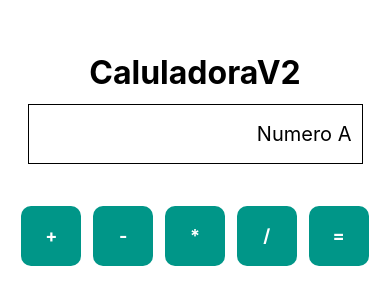
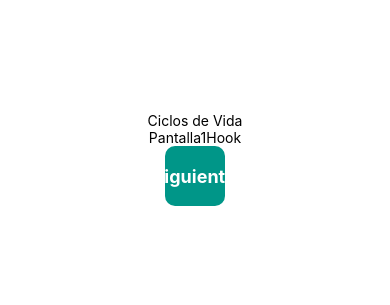
Before and after one commit to jmollericon/react-native-course, a React Native app: screen / in a window 390 px wide. Shown: the part 263-568 px from the top of the page. Built offline with nearby package versions, Linux system fonts and the light colour scheme.

Commit message:
cilos de vida react

```diff
--- a/App.js
+++ b/App.js
@@ -1,13 +1,12 @@
 import { StatusBar } from 'expo-status-bar';
 import React from 'react';
 import { StyleSheet, Text, View } from 'react-native';
-
-import CalculadoraV2 from './src/components/CalculadoraV2';
+import CiclosDeVida from './CiclosDeVida';
 
 export default function App() {
   return (
     <View style={styles.container}>
-      <CalculadoraV2 />
+      <CiclosDeVida />
       <StatusBar style="auto" />
     </View>
   );
--- /dev/null
+++ b/CiclosDeVida.js
@@ -0,0 +1,46 @@
+import React, { Component } from 'react'
+import { Text, StyleSheet, View } from 'react-native'
+import Pantalla1 from './Pantalla1'
+import Pantalla2 from "./Pantalla2";
+import Pantalla1Hook from "./Pantalla1Hook";
+import Pantalla2Hook from "./Pantalla2Hook";
+import ButtonCustom from "./src/components/ButtonCustom";
+
+
+export default class CiclosDeVida extends Component {
+  constructor(props) {
+    super(props);
+    this.state = {
+      pantalla1: true,
+    };
+    //console.log("constructor");
+  }
+  componentDidMount() {
+    //hacer peticiones al servidor
+    //alert("componentDidMount");
+  }
+  cambiarPantalla = () =>{
+    this.setState({
+        pantalla1: !this.state.pantalla1
+    })
+  }
+
+  render() {
+    return (
+      <View style={styles.container}>
+        <Text> Ciclos de Vida </Text>
+        {this.state.pantalla1 ? <Pantalla1Hook /> : <Pantalla2Hook />}
+        <ButtonCustom textButton="siguiente"
+        onPress={() => this.cambiarPantalla()} />
+      </View>
+    );
+  }
+}
+
+const styles = StyleSheet.create({
+    container:{
+        flex: 1,
+        justifyContent: "center",
+        alignItems: "center"
+    }
+})
--- /dev/null
+++ b/Pantalla1.js
@@ -0,0 +1,29 @@
+import React, { Component } from 'react'
+import { Text, StyleSheet, View } from 'react-native'
+
+export default class Pantalla1 extends Component {
+    constructor(props){
+        super(props);
+        this.state={
+
+        }
+        console.log("constructor Pantalla1");
+    }
+    componentDidMount(){
+        //llamar al servidor para traer los datos
+        console.log("componentDidMount Pantalla1");
+    }
+    componentWillUnmount(){
+        //descachear datos
+        console.log("componentWillUnmount Pantalla1");
+    }
+    render() {
+        return (
+          <View>
+            <Text> Pantalla1 </Text>
+          </View>
+        );
+    }
+}
+
+const styles = StyleSheet.create({})
--- /dev/null
+++ b/Pantalla1Hook.js
@@ -0,0 +1,15 @@
+import React,{useEffect} from 'react'
+import { StyleSheet, Text, View } from 'react-native'
+
+export default function Pantalla1Hook() {
+    useEffect(()=>{
+      console.log("component did mount Pantalla1Hook");
+    },[])
+    return (
+      <View>
+        <Text>Pantalla1Hook</Text>
+      </View>
+    );
+}
+
+const styles = StyleSheet.create({})
--- /dev/null
+++ b/Pantalla2.js
@@ -0,0 +1,25 @@
+import React, { Component } from "react";
+import { Text, StyleSheet, View } from "react-native";
+
+export default class Pantalla2 extends Component {
+  constructor(props) {
+    super(props);
+    this.state = {};
+    console.log("constructor Pantalla2");
+  }
+  componentDidMount() {
+    console.log("componentDidMount Pantalla2");
+  }
+  componentWillUnmount() {
+    console.log("componentWillUnmount Pantalla2");
+  }
+  render() {
+    return (
+      <View>
+        <Text> Pantalla2 </Text>
+      </View>
+    );
+  }
+}
+
+const styles = StyleSheet.create({});
--- /dev/null
+++ b/Pantalla2Hook.js
@@ -0,0 +1,15 @@
+import React, {useEffect} from "react";
+import { StyleSheet, Text, View } from "react-native";
+
+export default function Pantall2Hook() {
+     useEffect(() => {
+       console.log("component did mount Pantall2Hook");
+     }, []);
+  return (
+    <View>
+      <Text>Pantall2Hook</Text>
+    </View>
+  );
+}
+
+const styles = StyleSheet.create({});
```
Also changed, not shown: src/styles/StylesBase.js (added, +23 -0 lines).
